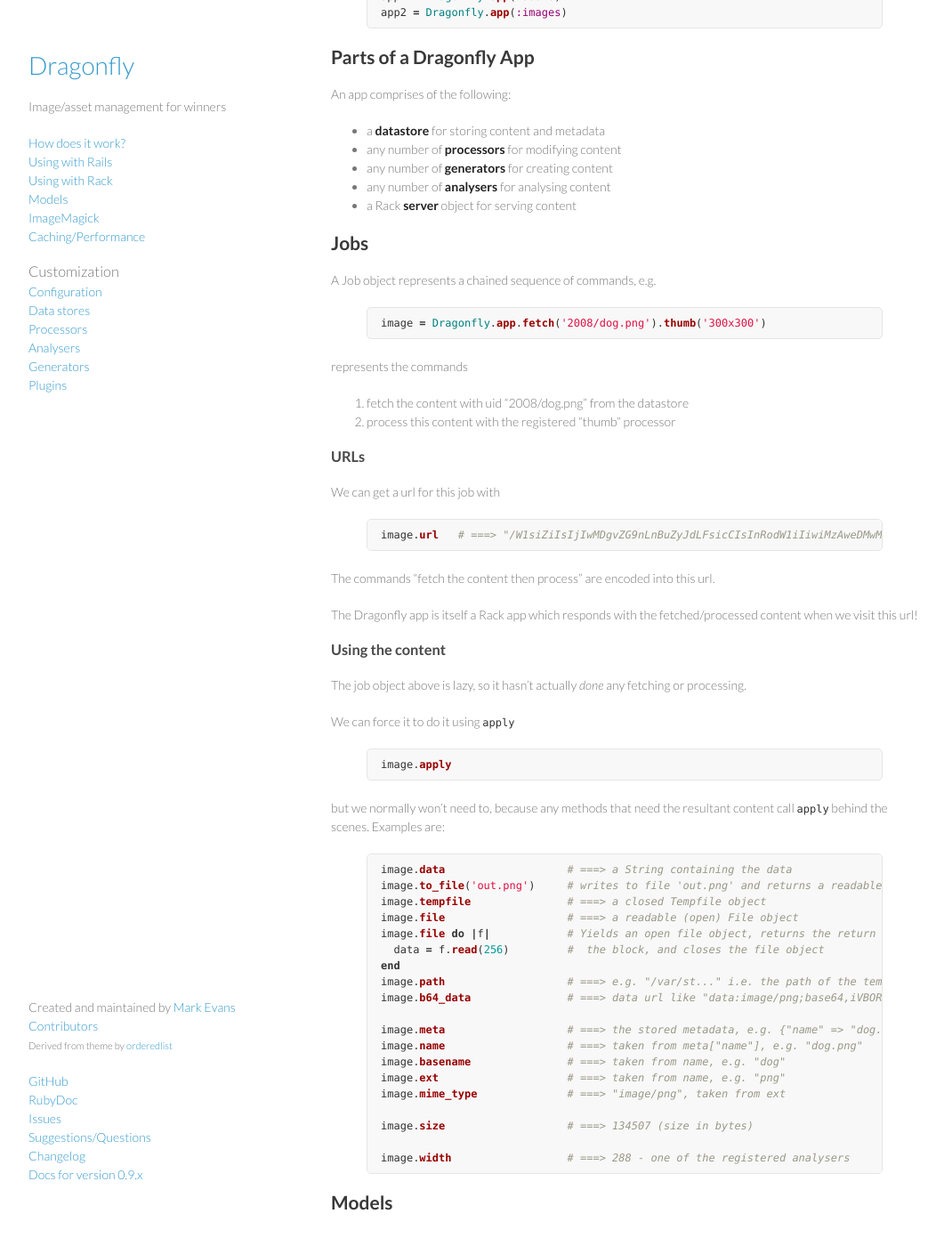
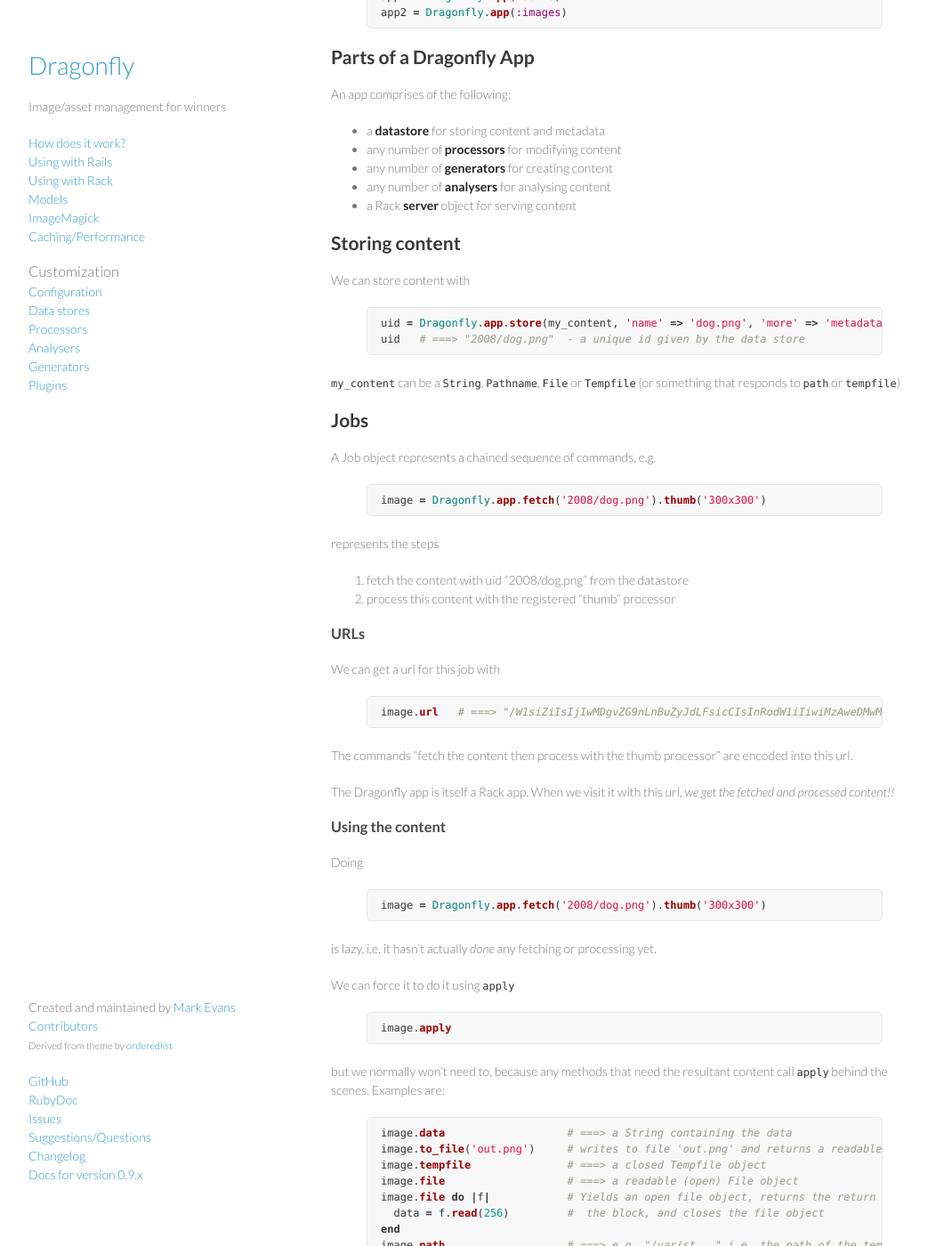
Before and after one commit to brendon/dragonfly-docs, a Jekyll site: the page built from _posts/0000-01-01-how-works.md, in a window 1280 px wide and 1400 px high, scrolled down 507 px. Shown: the whole window at 89% size, without its empty margins (108-1169 px from the left). Built offline with Jekyll 4.4.1, drawn with Linux system fonts in a browser that asks for light colours; Markdown is read by kramdown in place of the engine named in the settings; some of the changed text lies outside the part shown.

Commit message:
how to store content plus job steps

```diff
--- a/_posts/0000-01-01-how-works.md
+++ b/_posts/0000-01-01-how-works.md
@@ -34,12 +34,20 @@ An app comprises of the following:
   - any number of **analysers** for analysing content
   - a Rack **server** object for serving content
 
+## Storing content
+We can store content with
+{% highlight ruby %}
+uid = Dragonfly.app.store(my_content, 'name' => 'dog.png', 'more' => 'metadata')
+uid   # ===> "2008/dog.png"  - a unique id given by the data store
+{% endhighlight %}
+`my_content` can be a `String`, `Pathname`, `File` or `Tempfile` (or something that responds to `path` or `tempfile`)
+
 ## Jobs
 A Job object represents a chained sequence of commands, e.g.
 {% highlight ruby %}
 image = Dragonfly.app.fetch('2008/dog.png').thumb('300x300')
 {% endhighlight %}
-represents the commands
+represents the steps
 
   1. fetch the content with uid "2008/dog.png" from the datastore
   2. process this content with the registered "thumb" processor
@@ -49,12 +57,16 @@ We can get a url for this job with
 {% highlight ruby %}
 image.url   # ===> "/W1siZiIsIjIwMDgvZG9nLnBuZyJdLFsicCIsInRodW1iIiwiMzAweDMwMCJdXQ"
 {% endhighlight %}
-The commands "fetch the content then process" are encoded into this url.
+The commands "fetch the content then process with the thumb processor" are encoded into this url.
 
-The Dragonfly app is itself a Rack app which responds with the fetched/processed content when we visit this url!
+The Dragonfly app is itself a Rack app. When we visit it with this url, _we get the fetched and processed content!!_
 
 ### Using the content
-The job object above is lazy, so it hasn't actually _done_ any fetching or processing.
+Doing
+{% highlight ruby %}
+image = Dragonfly.app.fetch('2008/dog.png').thumb('300x300')
+{% endhighlight %}
+is lazy, i.e. it hasn't actually _done_ any fetching or processing yet.
 
 We can force it to do it using `apply`
 
@@ -86,4 +98,36 @@ image.size                   # ===> 134507 (size in bytes)
 image.width                  # ===> 288 - one of the registered analysers
 {% endhighlight %}
 
+### Types of Job Step
+#### `fetch`
+{% highlight ruby %}
+Dragonfly.app.fetch('2008/dog.png')
+{% endhighlight %}
+fetches the content (and metadata) stored against uid "2008/dog.png" from the app's datastore.
+
+#### `fetch_file`
+{% highlight ruby %}
+Dragonfly.app.fetch_file('public/sausage.gif')
+{% endhighlight %}
+reads the file "public/sausage.gif" from the local filesystem.
+
+#### `fetch_url`
+{% highlight ruby %}
+Dragonfly.app.fetch_url('http://example.org/balloons.jpg')
+{% endhighlight %}
+gets the content with a GET request from the given url.
+
+### `generate`
+{% highlight ruby %}
+Dragonfly.app.generate(:plain, 10, 5)
+{% endhighlight %}
+generates content using one of the registered generators.
+
+### Processing steps
+Each registered processor adds its own method to Job objects
+{% highlight ruby %}
+Dragonfly.app.fetch('2008/dog.png').encode('tiff').rotate(90)
+{% endhighlight %}
+In this example both `encode` and `rotate` are registered processors.
+
 ## Models
```
